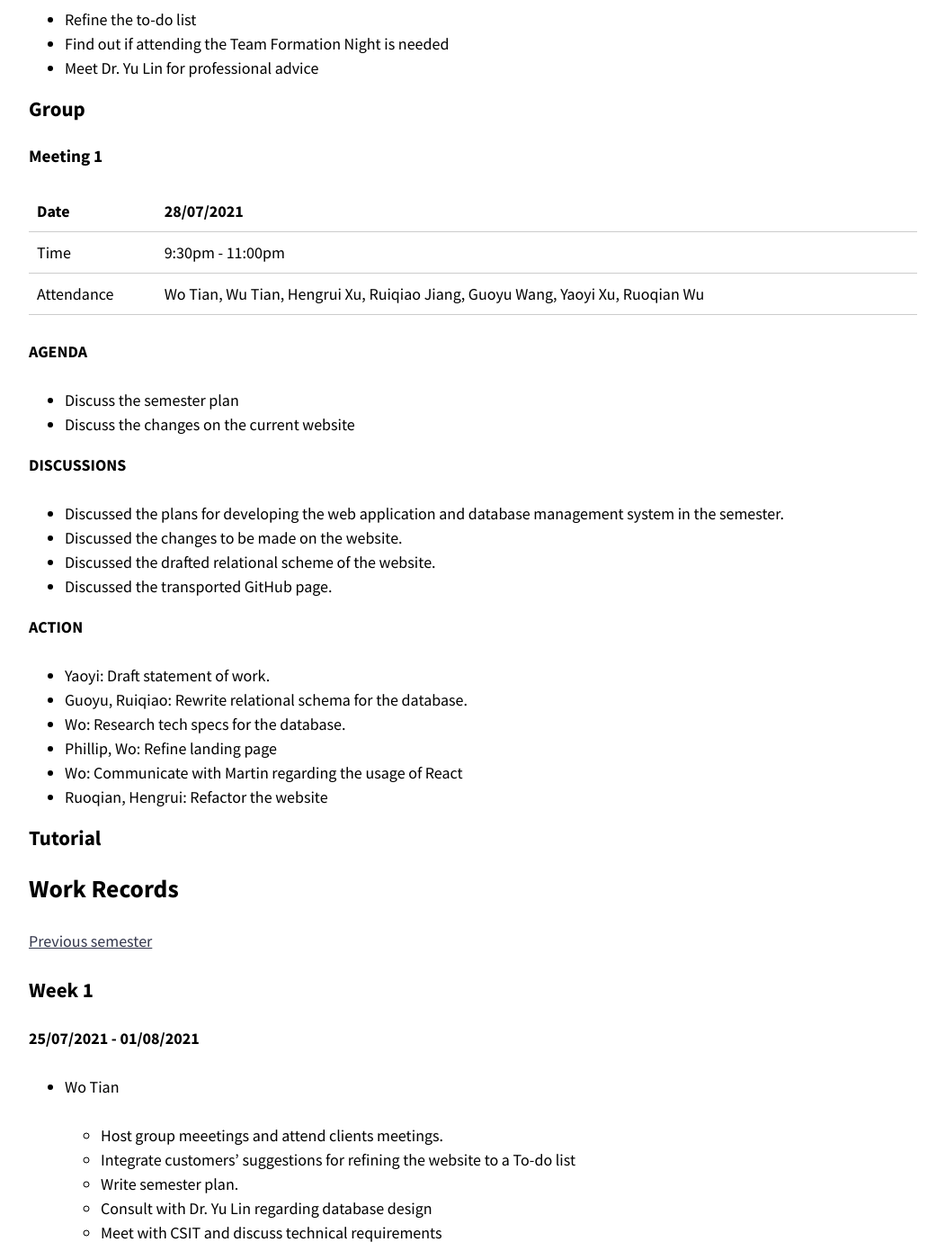
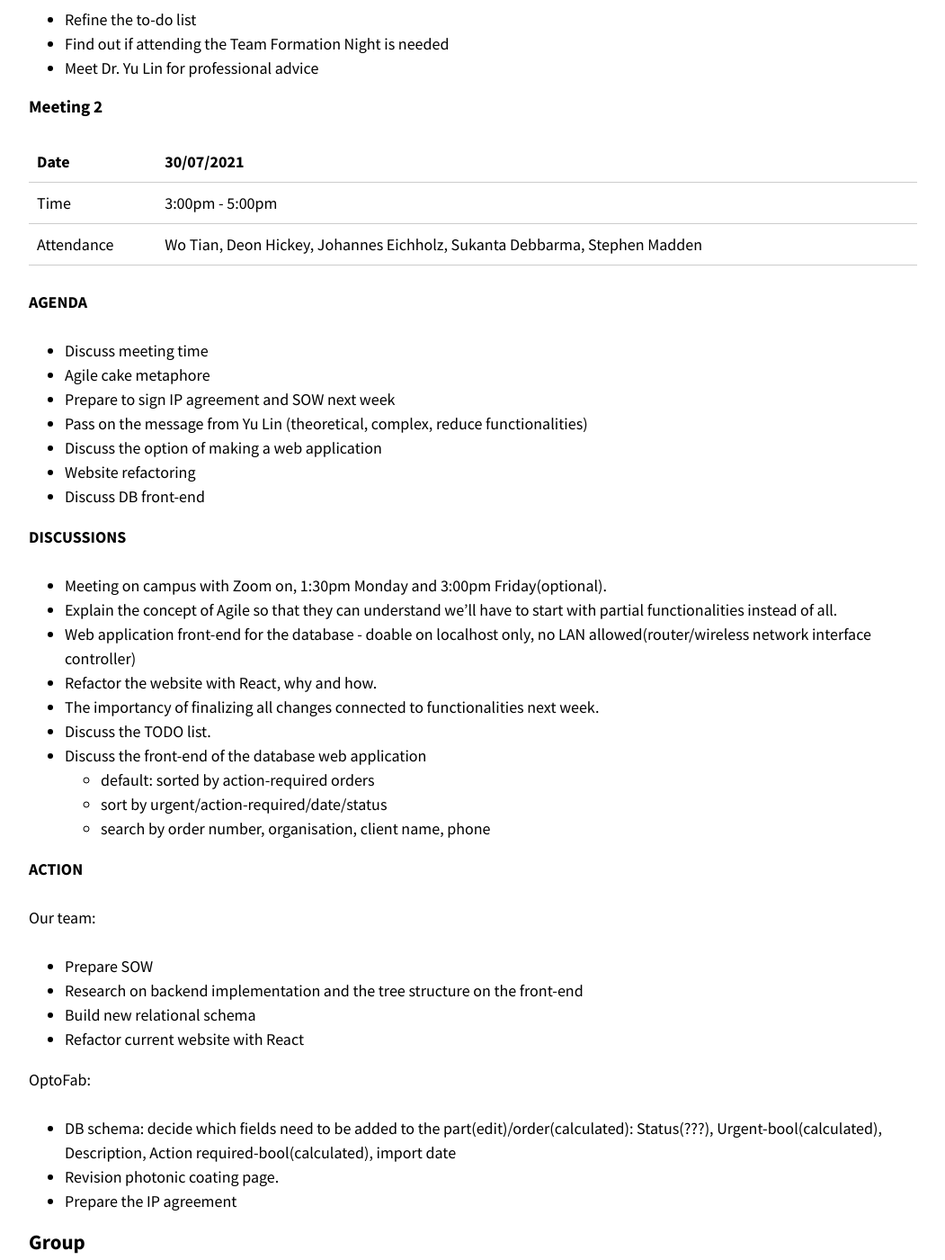
Before and after one commit to optofab/optofab.github.io, a Jekyll site: the page built from logs.md, in a window 1280 px wide and 1400 px high, scrolled down 1120 px. Shown: the whole window at 90% size, without its empty margins (114-1165 px from the left). Built offline with Jekyll 4.4.1, drawn with Linux system fonts in a browser that asks for light colours; nearby versions of some CDN libraries; emoji names are drawn with the system emoji font.

Commit message:
Update logs.md

```diff
--- a/logs.md
+++ b/logs.md
@@ -33,6 +33,52 @@ permalink: /logs/
 - Refine the to-do list
 - Find out if attending the Team Formation Night is needed
 - Meet Dr. Yu Lin for professional advice
+
+#### Meeting 2
+
+| Date       | 30/07/2021                                                                    |
+| ---------- | ----------------------------------------------------------------------------- |
+| Time       | 3:00pm - 5:00pm                                                              |
+| Attendance | Wo Tian, Deon Hickey, Johannes Eichholz, Sukanta Debbarma, Stephen Madden     |
+
+**AGENDA**
+
+- Discuss meeting time
+- Agile cake metaphore
+- Prepare to sign IP agreement and SOW next week
+- Pass on the message from Yu Lin (theoretical, complex, reduce functionalities)
+- Discuss the option of making a web application
+- Website refactoring
+- Discuss DB front-end
+
+**DISCUSSIONS**
+
+- Meeting on campus with Zoom on, 1:30pm Monday and 3:00pm Friday(optional).
+- Explain the concept of Agile so that they can understand we'll have to start with partial functionalities instead of all.
+- Web application front-end for the database - doable on localhost only, no LAN allowed(router/wireless network interface controller)
+- Refactor the website with React, why and how.
+- The importancy of finalizing all changes connected to functionalities next week.
+- Discuss the TODO list.
+- Discuss the front-end of the database web application
+	- default: sorted by action-required orders
+	- sort by urgent/action-required/date/status
+	- search by order number, organisation, client name, phone
+
+
+**ACTION**
+
+Our team:
+- Prepare SOW
+- Research on backend implementation and the tree structure on the front-end
+- Build new relational schema
+- Refactor current website with React
+
+OptoFab:
+- DB schema: decide which fields need to be added to the part(edit)/order(calculated): Status(???), Urgent-bool(calculated), Description, Action required-bool(calculated), import date
+- Revision photonic coating page.
+- Prepare the IP agreement
+
+
 
 ### Group
 
```
